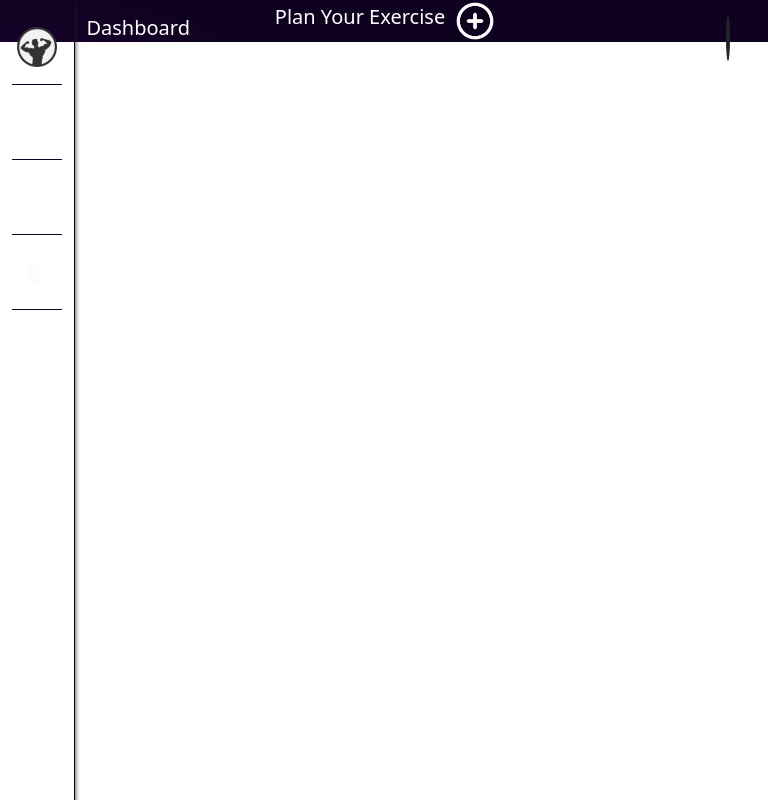
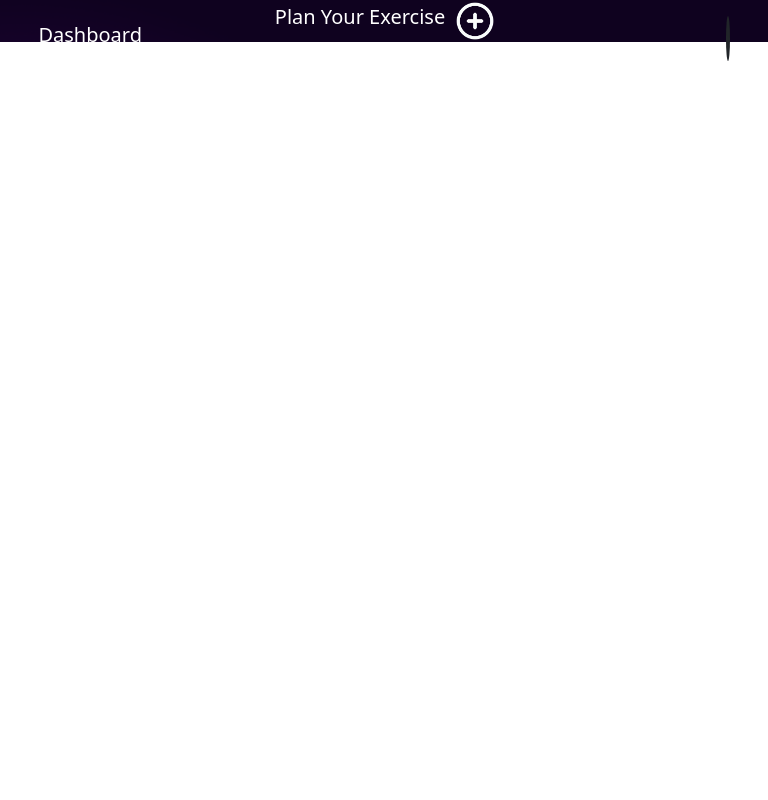
Before and after one commit to CodeITLab/fit_track_frontend_app, a Vue app: page /dashboard in a window 768 px wide. Built offline with nearby package versions, Linux system fonts and the light colour scheme; no server answers; sample sign-in values are in the browser's storage; what @formkit/vue would draw is missing.

Commit message:
Refactor: changed the top navbar properties on mobile

```diff
--- a/src/assets/css/components/dashboard-top-navbar.css
+++ b/src/assets/css/components/dashboard-top-navbar.css
@@ -2,7 +2,9 @@
     display: flex;
     flex-direction: row;
     justify-content: space-between;
+    align-items: center;
     padding: 0 5% 0 5%;
+    margin-top: 1rem;
 }
 
 .user-info {
@@ -10,3 +12,15 @@
     flex-direction: row;
     align-items: center;
 }
+
+@media (min-width: 768px) {
+    .heading-dashboard {
+        margin-left: 3rem;
+    }
+}
+
+@media (max-width: 768px) {
+    .heading-dashboard {
+        margin-left: 0;
+    }
+}
--- a/src/assets/css/components/menu-components/side-bar-nav.css
+++ b/src/assets/css/components/menu-components/side-bar-nav.css
@@ -1,7 +1,6 @@
 nav {
     display: block;
     position: fixed;
-    left: 0;
     height: 100%;
     width: 75px;
     border-right: 1px solid #0f011f;
@@ -38,3 +37,15 @@ nav {
     background-color: transparent;
     border: 0px;
 }
+
+@media (min-width: 768px) {
+    nav {
+        left: 0;
+    }
+}
+
+@media (max-width: 768px) {
+    nav {
+        left: -100px;
+    }
+}
--- a/src/components/menu-components/TopNavbarComponent.vue
+++ b/src/components/menu-components/TopNavbarComponent.vue
@@ -21,7 +21,7 @@ onBeforeMount(async () => {
 </script>
 <template>
   <div class="content-card bg-transparent d-flex flex-column justify-content-between position-fixed top">
-    <div class="heading-dashboard ms-5 mt-3">
+    <div class="heading-dashboard">
       <h5 class="text-white">Dashboard</h5>
       <div class="user-info">
         <h5 class="text-white">
```
